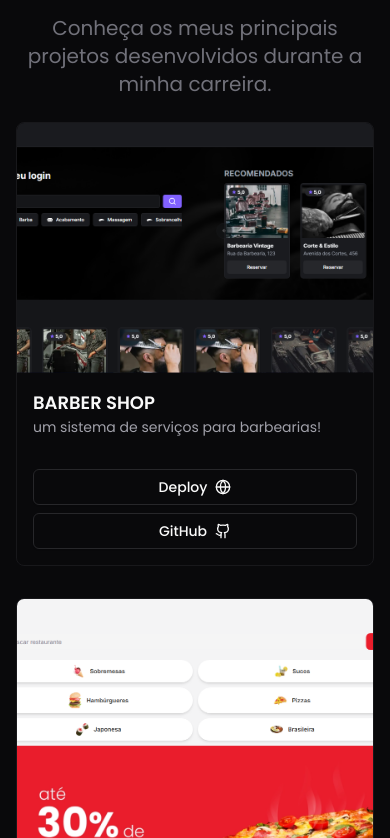
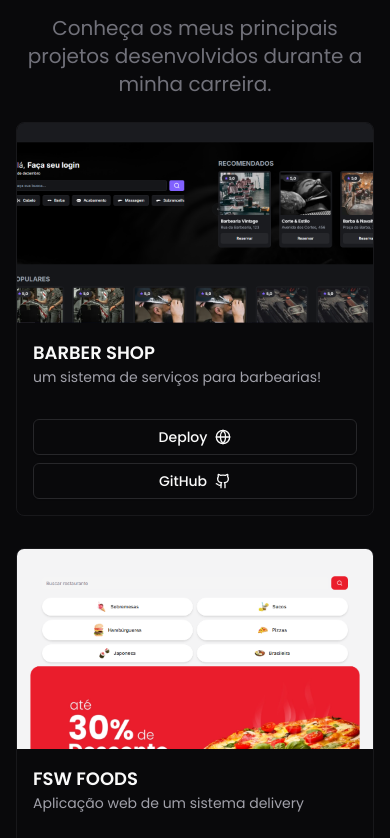
Before and after one commit to wendryuslima/portfolio-wendryus, a Next.js app: page / in a window 390 px wide. Shown: the part 6426-7264 px from the top of the page. Built offline with nearby package versions, Linux system fonts and the light colour scheme.

Commit message:
feat: adjust card image dimensions and optimize loading settings

```diff
--- a/app/components/card.tsx
+++ b/app/components/card.tsx
@@ -18,14 +18,14 @@ interface CardProps {
 const Card = ({ project }: CardProps) => {
   return (
     <div className="border border-zinc-900 rounded-lg overflow-hidden w-full">
-      <div className="relative w-full h-[250px] overflow-hidden">
+      <div className="relative w-full h-[200px] md:h-[250px] overflow-hidden">
         <Image
           className="object-cover w-full h-full hover:scale-105 transition-transform duration-300"
           src={project.image}
           alt={`Screenshot do projeto ${project.name}`}
-          width={400}
-          height={250}
-          quality={95}
+          fill
+          sizes="(max-width: 640px) 100vw, (max-width: 1024px) 50vw, 33vw"
+          quality={90}
           priority={false}
         />
       </div>
```
